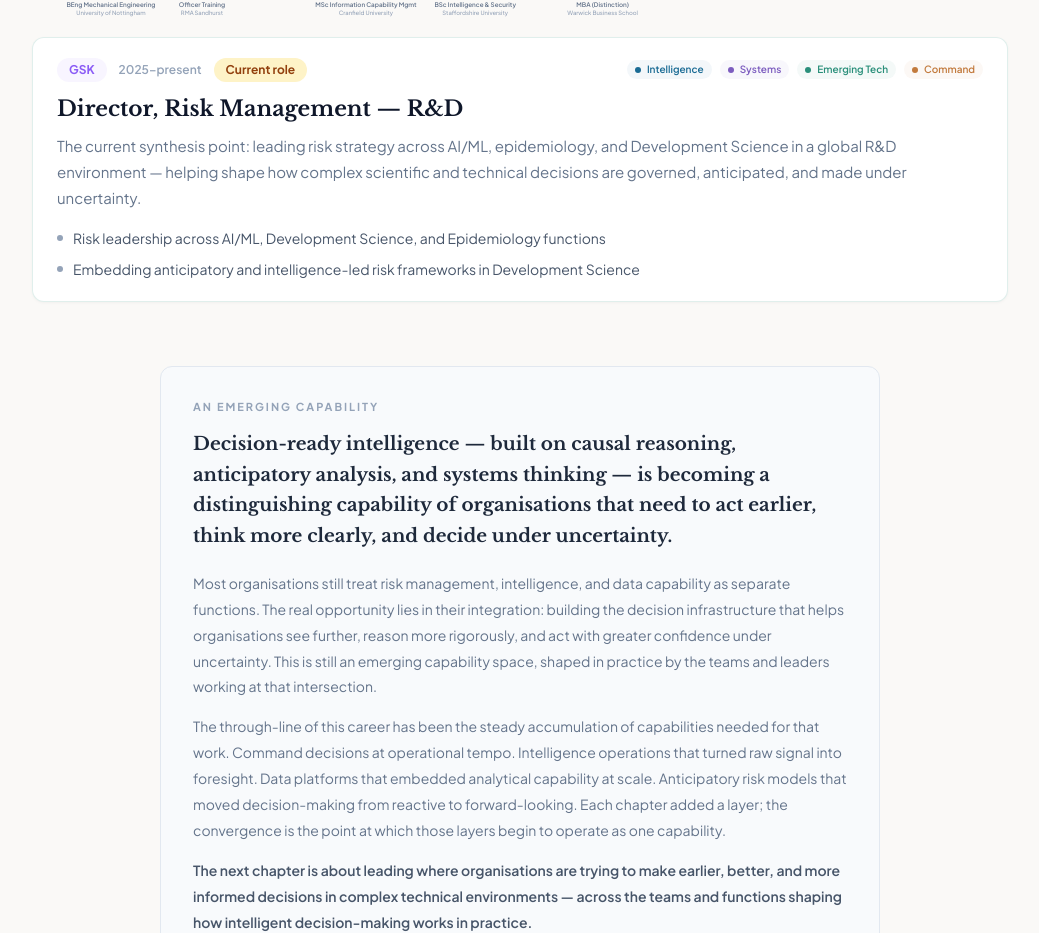
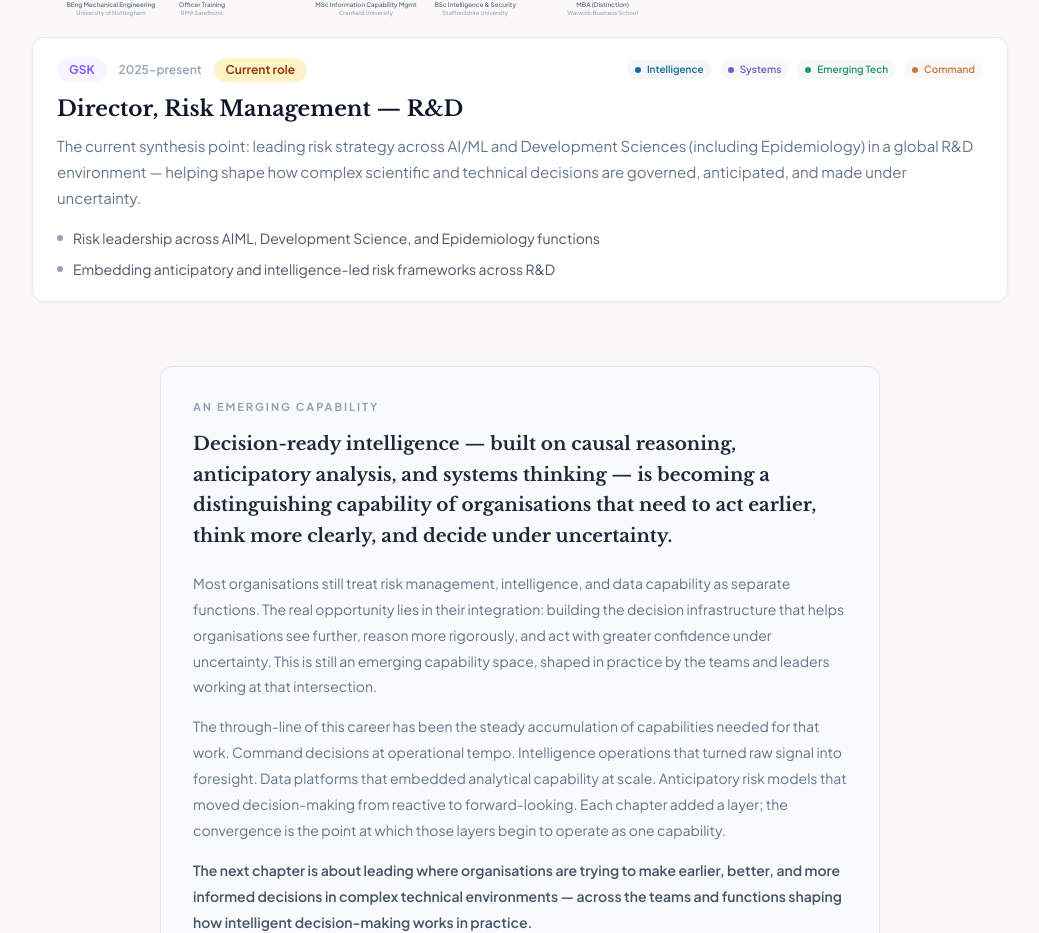
Before and after one commit to davemate23/career-journey, a React (Vite) app: page / in a window 1280 px wide. Shown: the part 813-1746 px from the top of the page, without its empty margins (120-1159 px from the left). Built offline with nearby package versions, Linux system fonts and the light colour scheme.

Commit message:
Refine shift description and update proofs

```diff
--- a/src/versions/V9_StreamConvergencev6.jsx
+++ b/src/versions/V9_StreamConvergencev6.jsx
@@ -227,10 +227,10 @@ const milestones = [
     org: 'GSK',
     sector: 'Biopharma',
     title: 'Director, Risk Management — R&D',
-    shift: 'The current synthesis point: leading risk strategy across AI/ML, epidemiology, and Development Science in a global R&D environment — helping shape how complex scientific and technical decisions are governed, anticipated, and made under uncertainty.',
+    shift: 'The current synthesis point: leading risk strategy across AI/ML and Development Sciences (including Epidemiology) in a global R&D environment — helping shape how complex scientific and technical decisions are governed, anticipated, and made under uncertainty.',
     proofs: [
-      'Risk leadership across AI/ML, Development Science, and Epidemiology functions',
-      'Embedding anticipatory and intelligence-led risk frameworks in Development Science',
+      'Risk leadership across AIML, Development Science, and Epidemiology functions',
+      'Embedding anticipatory and intelligence-led risk frameworks across R&D',
     ],
     primaryStream: 'frontier',
     activeStreams: ['intelligence', 'systems', 'frontier', 'command'],
```
